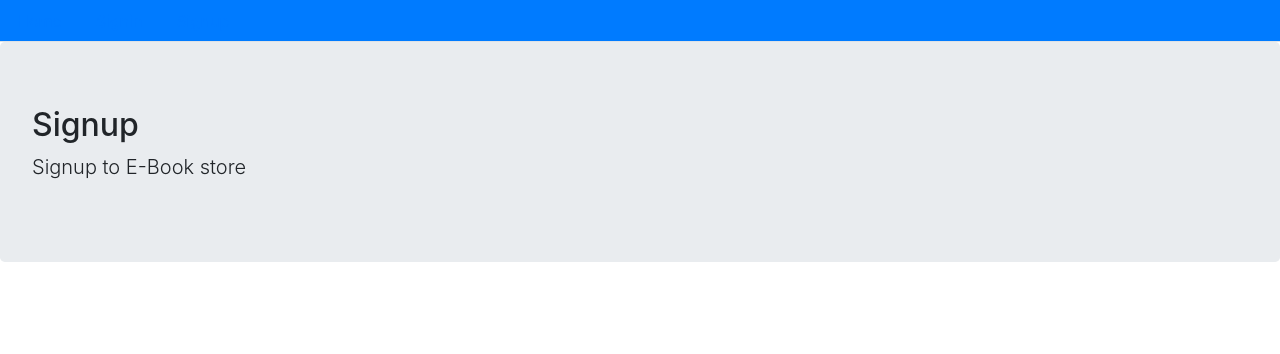
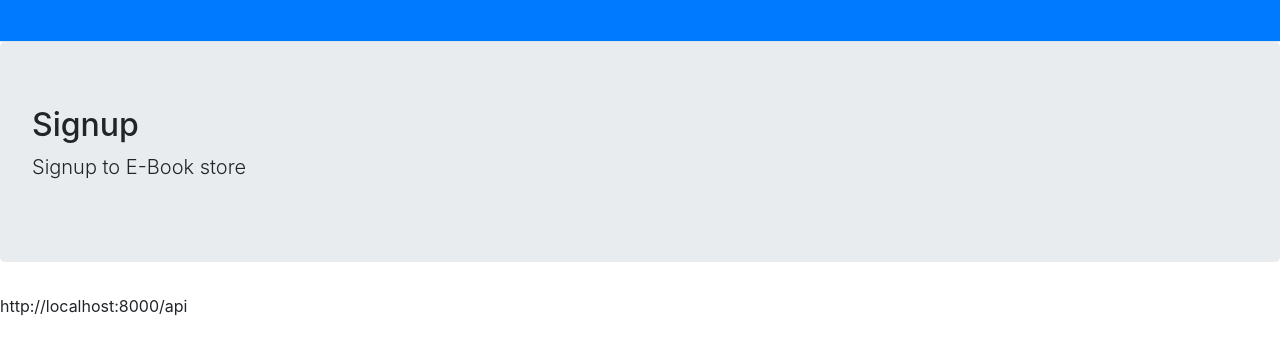
Before and after one commit to spiism/e-commerce-react-nodejs, a React (Create React App) app in the folder front-end-react/: page /Signup in a window 1280 px wide. Shown: the top 354 px of the page. Built offline with nearby package versions, Linux system fonts and the light colour scheme.

Commit message:
env backend api - config

```diff
--- /dev/null
+++ b/front-end-react/src/config.js
@@ -0,0 +1 @@
+export const API = process.env.REACT_APP_API_URL;
--- a/front-end-react/src/user/Signup.js
+++ b/front-end-react/src/user/Signup.js
@@ -1,9 +1,10 @@
 import React from "react";
 import Layout from '../core/Layout';
+import {API} from "../config";
 
 const Signup = () => (
     <Layout title ="Signup" description = "Signup to E-Book store">
-
+        {API}
     </Layout>
 );
 
```
Also changed, not shown: 1 other file (tests, documents, lock files or other folders).
